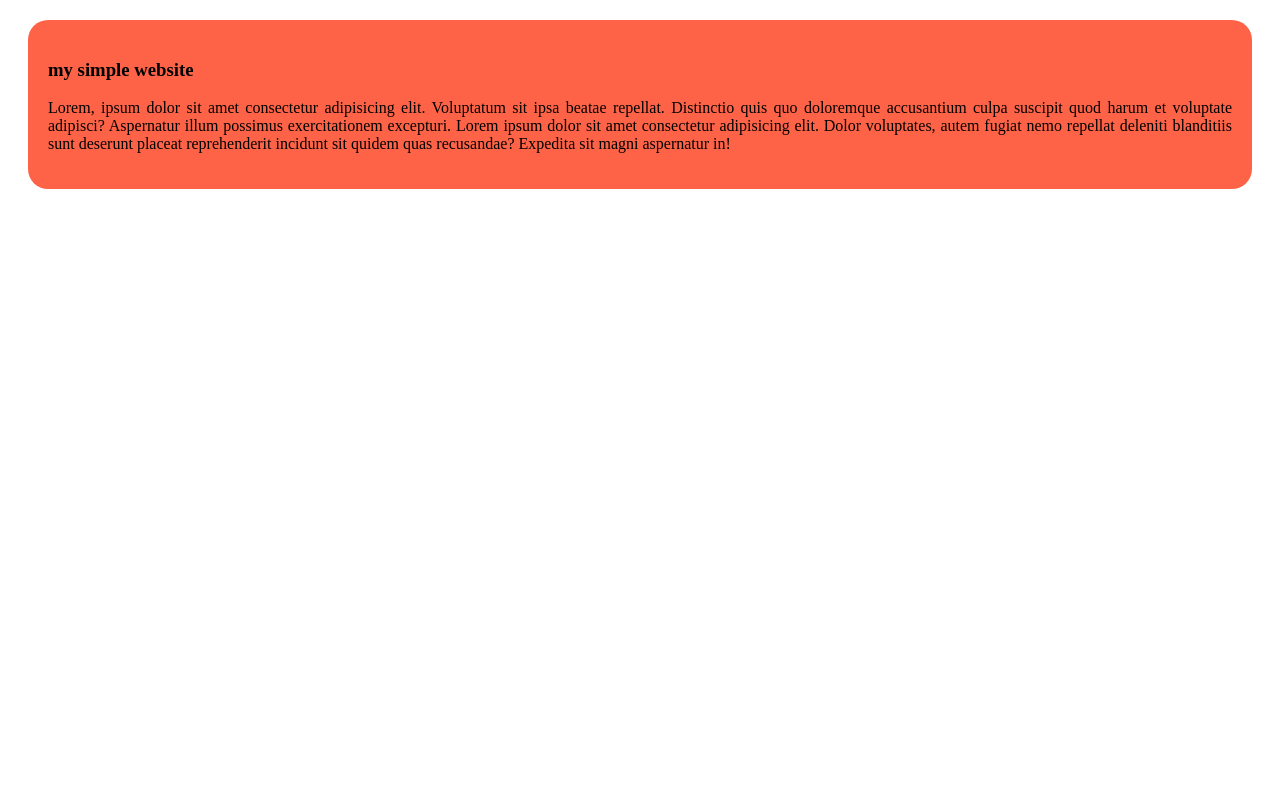
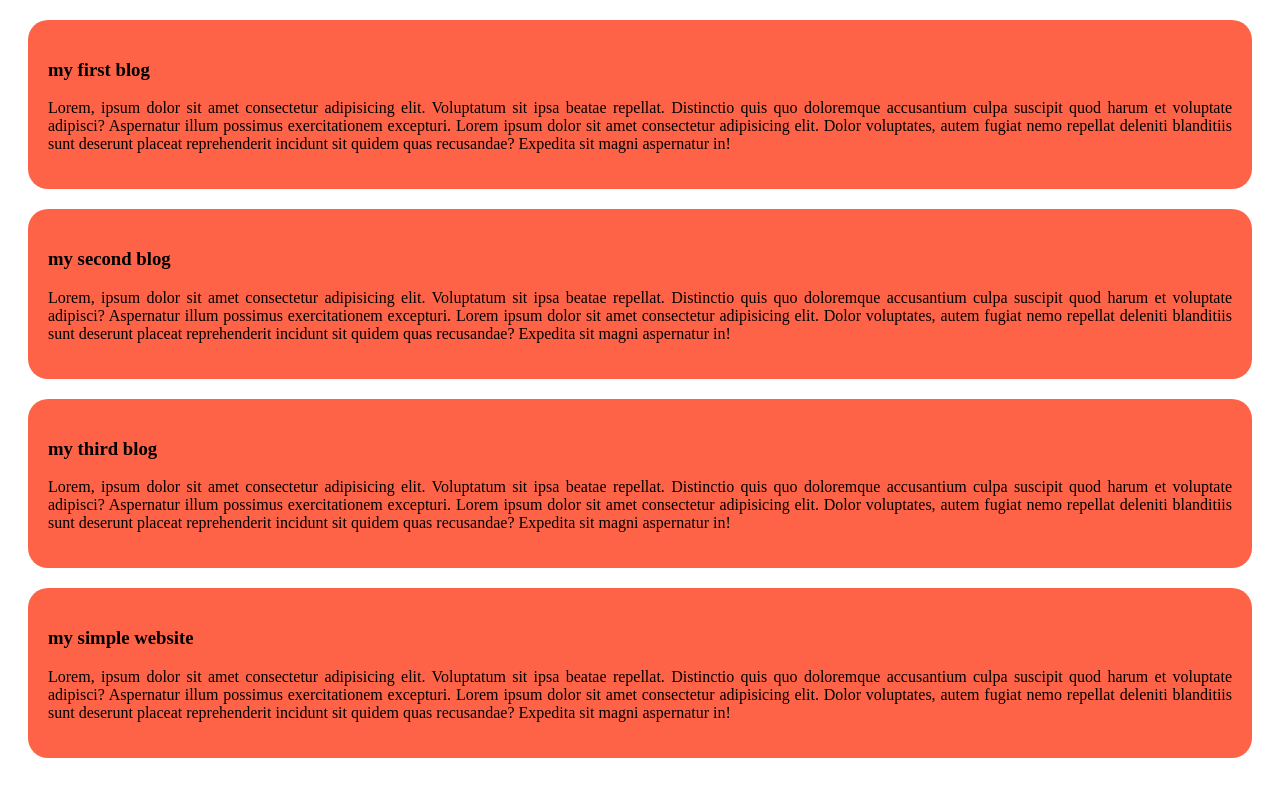
Before and after one commit to Shagoto17/my-simple-website, a plain HTML site: page index.html in a window 1280 px wide. Drawn offline with Linux system fonts and the light colour scheme.

Commit message:
added my second and thrid blog

```diff
--- a/index.html
+++ b/index.html
@@ -7,12 +7,30 @@
     <link rel="stylesheet" href="styles/blogs.css">
 </head>
 <body>
-    <div>
-        <h3>
-            my simple website
-        </h3>
-        <p>Lorem, ipsum dolor sit amet consectetur adipisicing elit. Voluptatum sit ipsa beatae repellat. Distinctio quis quo doloremque accusantium culpa suscipit quod harum et voluptate adipisci? Aspernatur illum possimus exercitationem excepturi. Lorem ipsum dolor sit amet consectetur adipisicing elit. Dolor voluptates, autem fugiat nemo repellat deleniti blanditiis sunt deserunt placeat reprehenderit incidunt sit quidem quas recusandae? Expedita sit magni aspernatur in!</p>
-    </div>
 
 </body>
+<div>
+    <h3>
+        my first blog
+    </h3>
+    <p>Lorem, ipsum dolor sit amet consectetur adipisicing elit. Voluptatum sit ipsa beatae repellat. Distinctio quis quo doloremque accusantium culpa suscipit quod harum et voluptate adipisci? Aspernatur illum possimus exercitationem excepturi. Lorem ipsum dolor sit amet consectetur adipisicing elit. Dolor voluptates, autem fugiat nemo repellat deleniti blanditiis sunt deserunt placeat reprehenderit incidunt sit quidem quas recusandae? Expedita sit magni aspernatur in!</p>
+</div>
+<div>
+    <h3>
+        my second blog
+    </h3>
+    <p>Lorem, ipsum dolor sit amet consectetur adipisicing elit. Voluptatum sit ipsa beatae repellat. Distinctio quis quo doloremque accusantium culpa suscipit quod harum et voluptate adipisci? Aspernatur illum possimus exercitationem excepturi. Lorem ipsum dolor sit amet consectetur adipisicing elit. Dolor voluptates, autem fugiat nemo repellat deleniti blanditiis sunt deserunt placeat reprehenderit incidunt sit quidem quas recusandae? Expedita sit magni aspernatur in!</p>
+</div>
+<div>
+    <h3>
+        my third blog
+    </h3>
+    <p>Lorem, ipsum dolor sit amet consectetur adipisicing elit. Voluptatum sit ipsa beatae repellat. Distinctio quis quo doloremque accusantium culpa suscipit quod harum et voluptate adipisci? Aspernatur illum possimus exercitationem excepturi. Lorem ipsum dolor sit amet consectetur adipisicing elit. Dolor voluptates, autem fugiat nemo repellat deleniti blanditiis sunt deserunt placeat reprehenderit incidunt sit quidem quas recusandae? Expedita sit magni aspernatur in!</p>
+</div>
+<div>
+    <h3>
+        my simple website
+    </h3>
+    <p>Lorem, ipsum dolor sit amet consectetur adipisicing elit. Voluptatum sit ipsa beatae repellat. Distinctio quis quo doloremque accusantium culpa suscipit quod harum et voluptate adipisci? Aspernatur illum possimus exercitationem excepturi. Lorem ipsum dolor sit amet consectetur adipisicing elit. Dolor voluptates, autem fugiat nemo repellat deleniti blanditiis sunt deserunt placeat reprehenderit incidunt sit quidem quas recusandae? Expedita sit magni aspernatur in!</p>
+</div>
 </html>
--- a/styles/blogs.css
+++ b/styles/blogs.css
@@ -1,5 +1,5 @@
 div{
     background-color: tomato; margin: 20px;
-    padding: 20px; border-color: black;border-radius: 20px;
+    padding: 20px; border-color:navy;border-radius: 20px;
     text-align: justify;
 }
```
